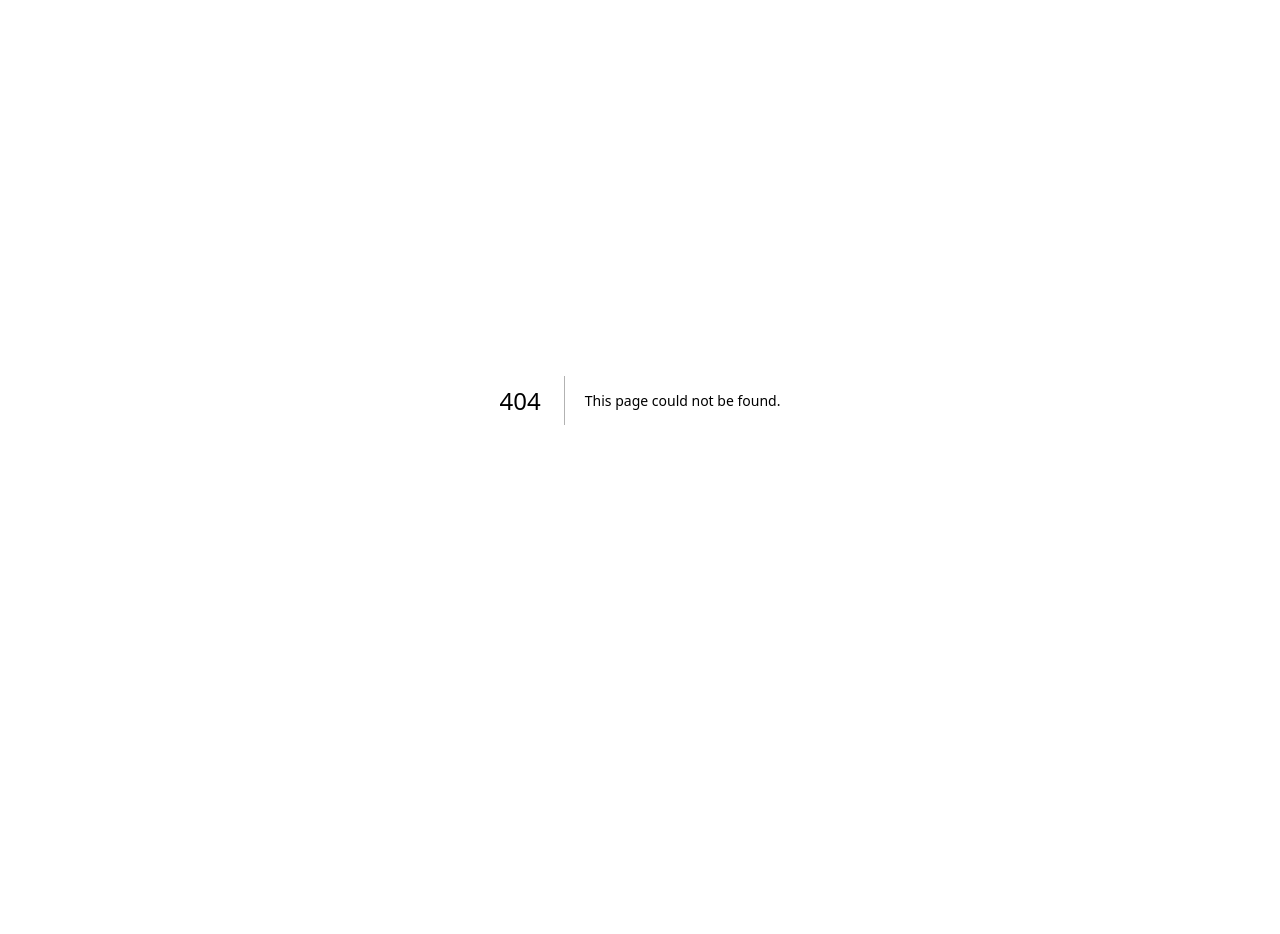
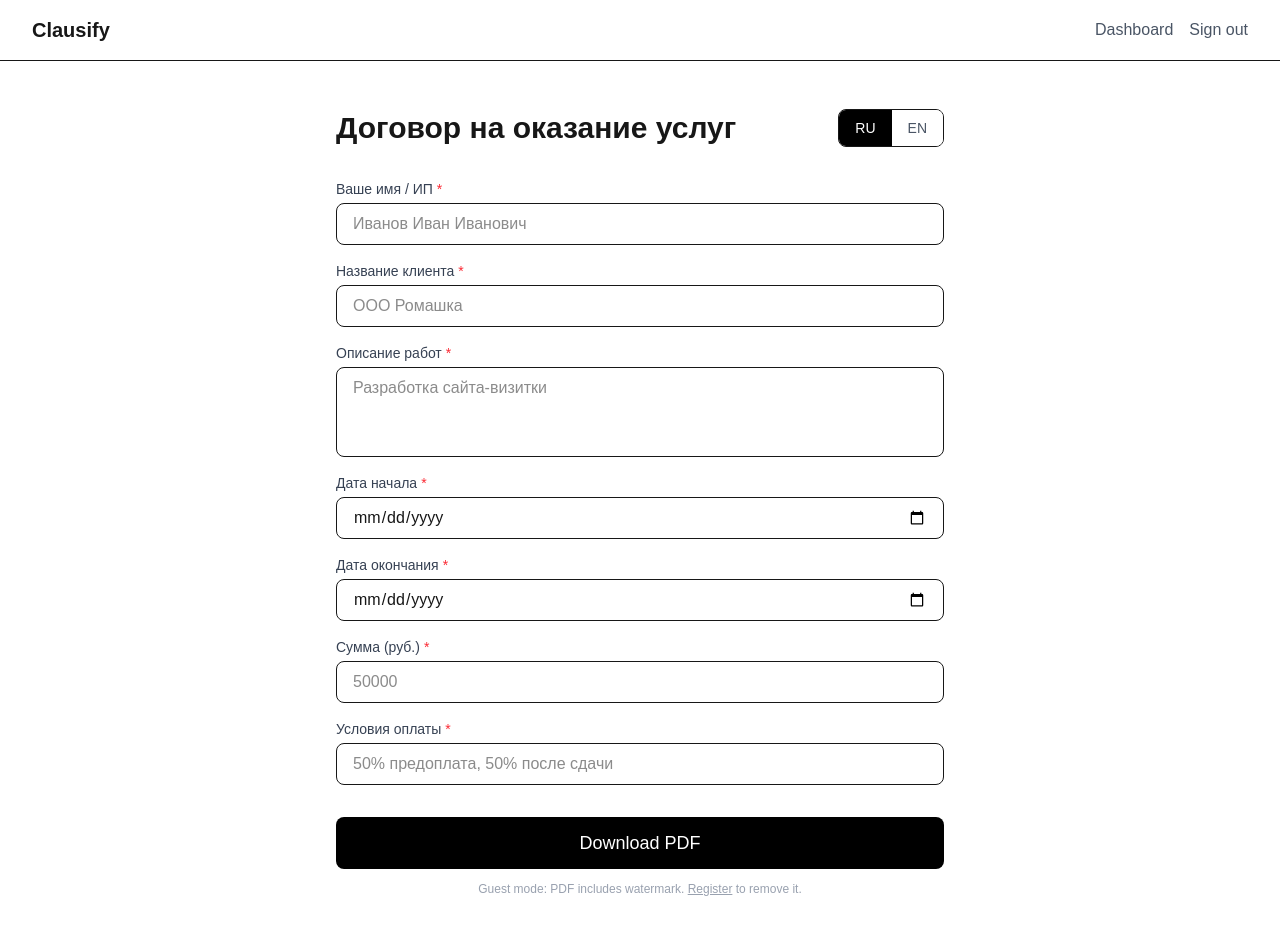
Before and after one commit to ShamailovMax/project-001, a Next.js app: page /generate/contract in a window 1280 px wide. Before the commit this address had no page. Shown: the top 934 px of the page. Before the commit the page ends 800 px from the top, so only its background shows below. Built offline with nearby package versions, Linux system fonts and the light colour scheme.

Commit message:
feat: document generator UI with language switcher

```diff
--- /dev/null
+++ b/app/(app)/generate/[type]/page.tsx
@@ -0,0 +1,117 @@
+'use client'
+import { use, useState, useEffect } from 'react'
+
+type FieldDef = {
+  key: string
+  label: string
+  type: string
+  required: boolean
+  placeholder?: string
+}
+
+export default function GeneratePage({ params }: { params: Promise<{ type: string }> }) {
+  const { type } = use(params)
+  const [lang, setLang] = useState<'ru' | 'en'>('ru')
+  const [fields, setFields] = useState<FieldDef[]>([])
+  const [values, setValues] = useState<Record<string, string>>({})
+  const [loading, setLoading] = useState(false)
+  const [error, setError] = useState('')
+
+  useEffect(() => {
+    fetch(`/api/template?type=${type}&lang=${lang}`)
+      .then(r => r.json())
+      .then(data => {
+        setFields(data.fields ?? [])
+        setValues({})
+      })
+  }, [type, lang])
+
+  async function handleGenerate() {
+    setLoading(true)
+    setError('')
+    const res = await fetch('/api/generate', {
+      method: 'POST',
+      headers: { 'Content-Type': 'application/json' },
+      body: JSON.stringify({ type, lang, fields: values }),
+    })
+    if (res.ok) {
+      const blob = await res.blob()
+      const url = URL.createObjectURL(blob)
+      const a = document.createElement('a')
+      a.href = url
+      a.download = `${type}-${lang}.pdf`
+      a.click()
+      URL.revokeObjectURL(url)
+    } else {
+      const data = await res.json()
+      setError(data.error ?? 'Generation failed')
+    }
+    setLoading(false)
+  }
+
+  const title = type === 'contract'
+    ? (lang === 'ru' ? 'Договор на оказание услуг' : 'Freelance Contract')
+    : (lang === 'ru' ? 'Соглашение о неразглашении' : 'NDA')
+
+  return (
+    <div className="max-w-2xl mx-auto px-8 py-12">
+      <div className="flex items-center justify-between mb-8">
+        <h1 className="text-3xl font-bold">{title}</h1>
+        <div className="flex rounded-lg overflow-hidden border">
+          {(['ru', 'en'] as const).map(l => (
+            <button
+              key={l}
+              onClick={() => setLang(l)}
+              className={`px-4 py-2 text-sm font-medium ${lang === l ? 'bg-black text-white' : 'bg-white text-gray-600 hover:bg-gray-50'}`}
+            >
+              {l.toUpperCase()}
+            </button>
+          ))}
+        </div>
+      </div>
+
+      <div className="flex flex-col gap-4">
+        {fields.map(field => (
+          <div key={field.key} className="flex flex-col gap-1">
+            <label className="text-sm font-medium text-gray-700">
+              {field.label}
+              {field.required && <span className="text-red-500 ml-1">*</span>}
+            </label>
+            {field.type === 'textarea' ? (
+              <textarea
+                rows={3}
+                placeholder={field.placeholder ?? ''}
+                value={values[field.key] ?? ''}
+                onChange={e => setValues(v => ({ ...v, [field.key]: e.target.value }))}
+                className="border rounded-lg px-4 py-2 focus:outline-none focus:ring-2 focus:ring-black resize-none"
+              />
+            ) : (
+              <input
+                type={field.type}
+                placeholder={field.placeholder ?? ''}
+                value={values[field.key] ?? ''}
+                onChange={e => setValues(v => ({ ...v, [field.key]: e.target.value }))}
+                className="border rounded-lg px-4 py-2 focus:outline-none focus:ring-2 focus:ring-black"
+              />
+            )}
+          </div>
+        ))}
+      </div>
+
+      {error && <p className="mt-4 text-red-500 text-sm">{error}</p>}
+
+      <button
+        onClick={handleGenerate}
+        disabled={loading}
+        className="mt-8 w-full bg-black text-white py-3 rounded-lg text-lg hover:bg-gray-800 disabled:opacity-50"
+      >
+        {loading ? 'Generating...' : 'Download PDF'}
+      </button>
+
+      <p className="mt-3 text-xs text-gray-400 text-center">
+        Guest mode: PDF includes watermark.{' '}
+        <a href="/register" className="underline">Register</a> to remove it.
+      </p>
+    </div>
+  )
+}
--- /dev/null
+++ b/app/(app)/layout.tsx
@@ -0,0 +1,25 @@
+'use client'
+import Link from 'next/link'
+
+export default function AppLayout({ children }: { children: React.ReactNode }) {
+  return (
+    <div className="min-h-screen flex flex-col">
+      <nav className="flex items-center justify-between px-8 py-4 border-b">
+        <Link href="/" className="font-bold text-xl">Clausify</Link>
+        <div className="flex gap-4">
+          <Link href="/dashboard" className="text-gray-600 hover:text-gray-900">Dashboard</Link>
+          <button
+            onClick={async () => {
+              await fetch('/api/auth/logout', { method: 'POST' })
+              window.location.href = '/'
+            }}
+            className="text-gray-600 hover:text-gray-900"
+          >
+            Sign out
+          </button>
+        </div>
+      </nav>
+      <main className="flex-1">{children}</main>
+    </div>
+  )
+}
--- /dev/null
+++ b/app/api/template/route.ts
@@ -0,0 +1,19 @@
+import { NextResponse, type NextRequest } from 'next/server'
+import { loadTemplate } from '@/lib/template'
+
+export async function GET(req: NextRequest) {
+  const type = req.nextUrl.searchParams.get('type')
+  const lang = req.nextUrl.searchParams.get('lang')
+  if (!['contract', 'nda'].includes(type ?? '')) {
+    return NextResponse.json({ error: 'Invalid type' }, { status: 400 })
+  }
+  if (!['ru', 'en'].includes(lang ?? '')) {
+    return NextResponse.json({ error: 'Invalid lang' }, { status: 400 })
+  }
+  try {
+    const template = loadTemplate(type as 'contract' | 'nda', lang as 'ru' | 'en')
+    return NextResponse.json({ fields: template.fields, title: template.title })
+  } catch (e: any) {
+    return NextResponse.json({ error: e.message }, { status: 404 })
+  }
+}
```
